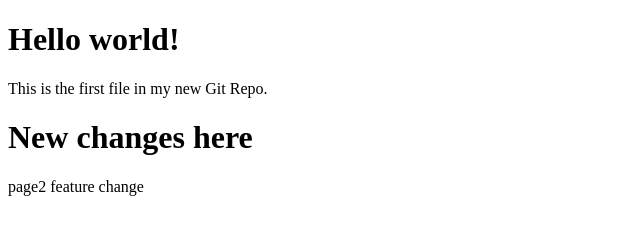
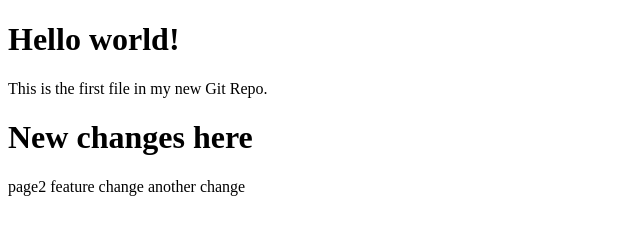
Before and after one commit to gitsourav/demo-html, a plain HTML site: page index.html in a window 1280 px wide. Shown: the whole page, without its empty margins (0-640 px from the left). Drawn offline with Linux system fonts and the light colour scheme.

Commit message:
2nd change for featuer 2

```diff
--- a/index.html
+++ b/index.html
@@ -8,6 +8,6 @@
 <h1>Hello world!</h1>
 <p>This is the first file in my new Git Repo.</p>
   <h1>New changes here</h1>
- page2 feature change
+ page2 feature change another change
 </body>
 </html>
```
